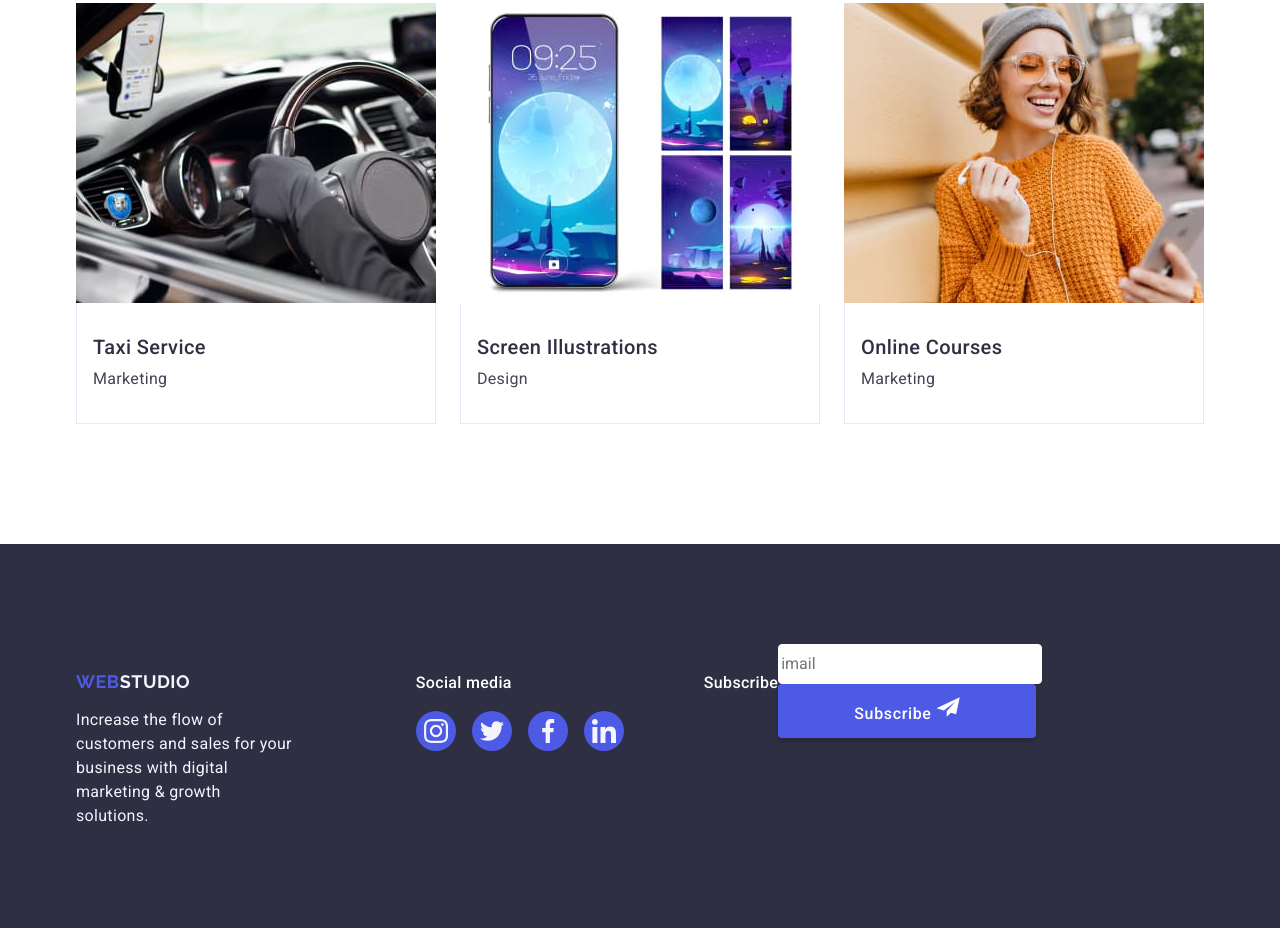
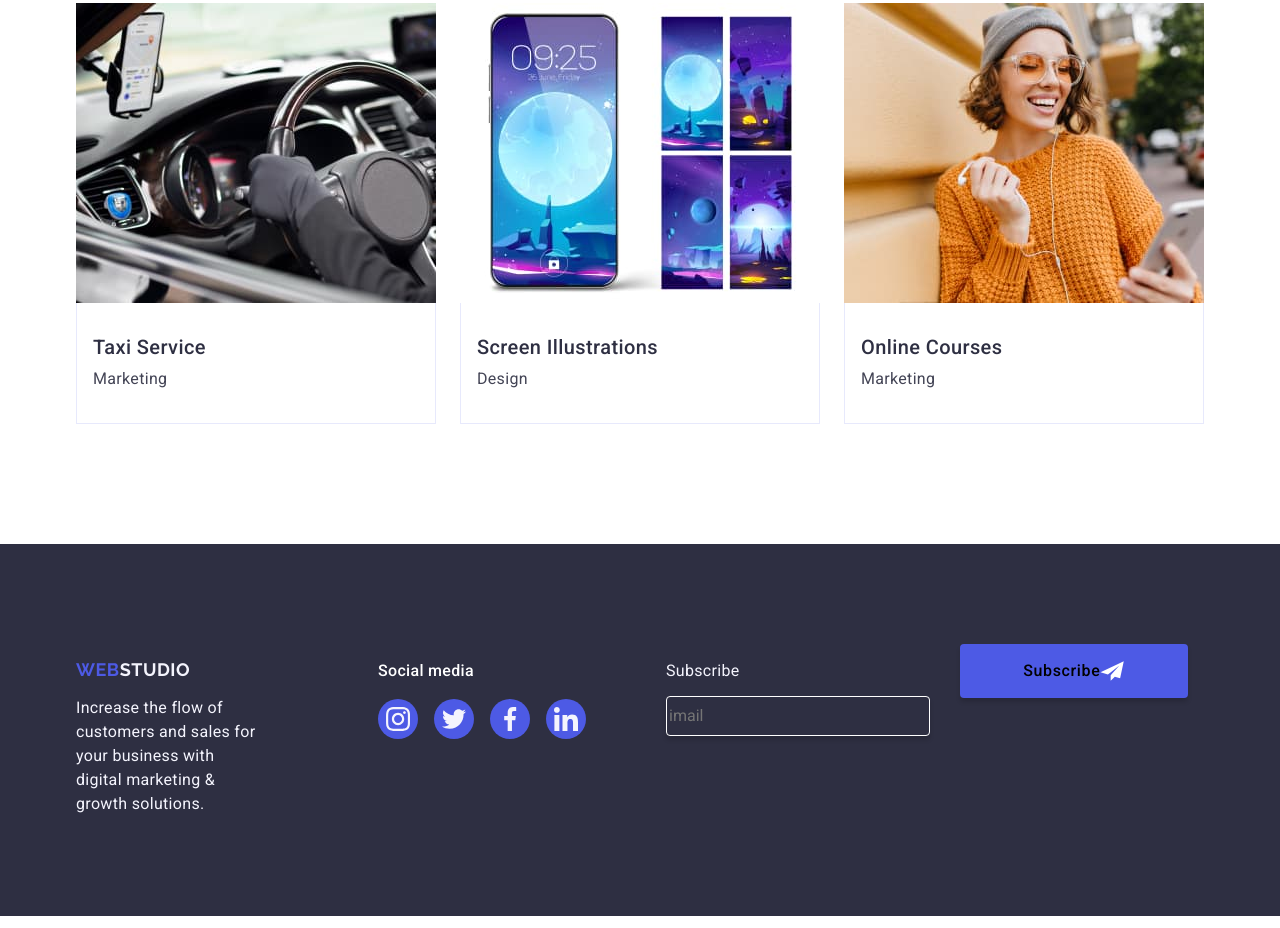
Before and after one commit to AllaP47/goit-markup-hw-05, a plain HTML site: page index.html in a window 1280 px wide. Shown: the part 2639-3567 px from the top of the page. Drawn offline with nearby package versions, Linux system fonts and the light colour scheme.

Commit message:
add message

```diff
--- a/css/style.css
+++ b/css/style.css
@@ -591,41 +591,33 @@ img {
   fill: #f4f4fd;
 }
 
-.footer-imail {
+.form-imail {
+  display: flex;
+  align-items: baseline;
+  justify-content: center;
+  margin-left: 80px;
+}
+.imail-input {
+  border: 1px solid #fff;
+  background: transparent;
+  border-radius: 4px;
+  width: 264px;
+  height: 40px;
+  margin-top: 16px;
+  box-shadow: 0 4px 4px 0 rgba(0, 0, 0, 0.15);
+}
+.btn-subscribe {
   display: flex;
   align-items: center;
   justify-content: center;
-  margin-left: 80px;
-}
-
-.footer-imail-text {
-  font-weight: 500;
-  font-size: 16px;
-  line-height: 1.5;
-  letter-spacing: 0.02em;
-  color: #fff;
-  margin: 0 0 16px;
-}
-
-.imail-input {
-  border: 1px solid #fff;
-  border-radius: 4px;
-  width: 264px;
-  height: 40px;
-}
-
-.button-subscribe {
-  font-weight: 500;
-  font-size: 16px;
-  line-height: 1.5;
-  letter-spacing: 0.04em;
-  text-align: center;
-  color: #fff;
+  margin-right: 16px;
   border-radius: 4px;
   padding: 8px 24px;
   width: 258px;
   height: 54px;
+  background-color: #4d5ae5;
 }
+
 .icon-Subscribe {
   fill: #fff;
 }
--- a/index.html
+++ b/index.html
@@ -552,10 +552,10 @@
             </li>
           </ul>
         </div>
-        <div class="footer-imail">
-          <p class="footer-imail-text">Subscribe</p>
+
         <form class="form-imail">
           <label class="imail-form-label-footer">
+            Subscribe
             <input
               class="imail-input"
               type="text"
@@ -563,7 +563,8 @@
               placeholder="imail"
             />
           </label>
-            <button class="button-subscribe" type="submit">
+
+          <button class="btn-subscribe" type="submit">
             Subscribe
             <svg class="icon-Subscribe" width="24" height="24">
               <use href="./images/icons.svg#icon-Frame"></use>
@@ -571,7 +572,6 @@
           </button>
         </form>
       </div>
-      </div>
     </footer>
   </body>
 </html>
```
Lines whose indentation alone changed are shown as unchanged.
